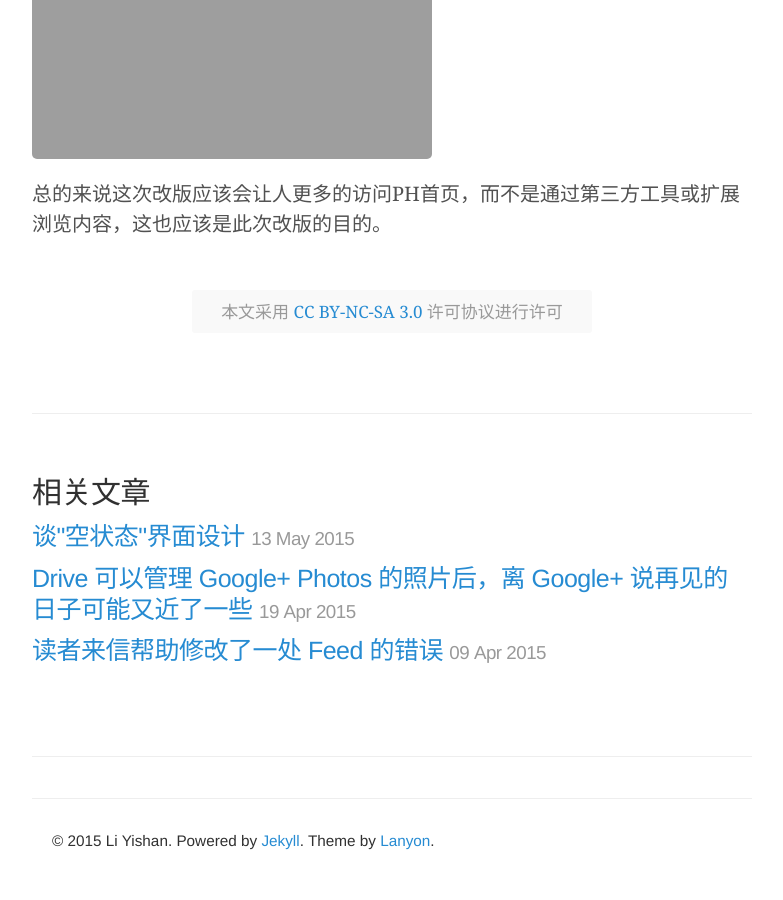
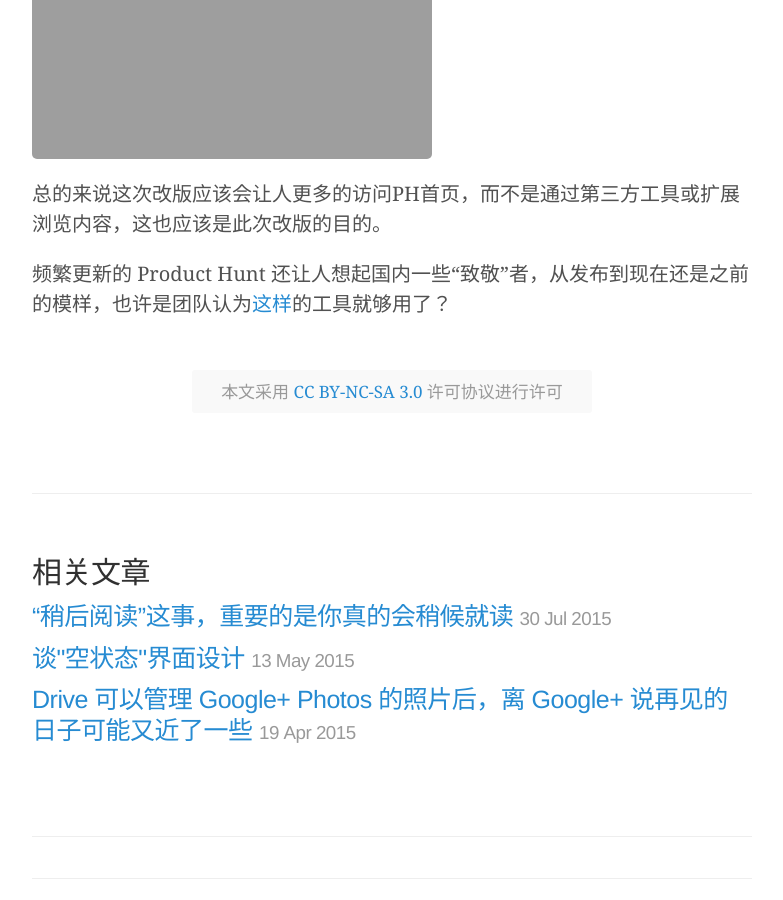
Before and after one commit to yishan/lysh, a Jekyll site: the page built from _posts/2015-07-11-product-hunt-updates.md, in a window 1280 px wide and 900 px high, scrolled down 1683 px. Shown: the whole window, without its empty margins (248-1031 px from the left). Built offline with Jekyll 4.4.1, drawn with Linux system fonts in a browser that asks for light colours; Markdown is read by kramdown in place of the engine named in the settings; comment, search, counter and statistics services are not loaded; some of the changed lines change nothing that is shown.

Commit message:
新文章
与其它文字修改

```diff
--- a/_posts/2015-07-11-product-hunt-updates.md
+++ b/_posts/2015-07-11-product-hunt-updates.md
@@ -21,3 +21,5 @@
 ![Product Hunt Info](\assets\2015_07\ph_prodcut_info.jpg =600x)
 
 总的来说这次改版应该会让人更多的访问PH首页，而不是通过第三方工具或扩展浏览内容，这也应该是此次改版的目的。
+
+频繁更新的 Product Hunt 还让人想起国内一些“致敬”者，从发布到现在还是之前的模样，也许是团队认为[这样](http://next.36kr.com/posts)的工具就够用了？
--- /dev/null
+++ b/_posts/2015-07-30-read-it-later-or-never.md
@@ -0,0 +1,39 @@
+---
+layout: post
+title: “稍后阅读”这事，重要的是你真的会稍候就读
+comments: true
+---
+
+前两天在 PH 看到一款新应用 PocketRocket，接入稍后阅读应用 Pocket 后，可以每日定时给你指定的邮箱投递阅读列表中的一篇文章。
+
+在我看来，有人会使用 PocketRocket 的原因，大概是他们没有时间打开 Pocket 去阅读那些存着有一段时间的文章。再往前想想，Pocket 里存这么多文章，又是因为初见它们时没有足够的阅读时间。
+
+![PocketRocket](\assets\2015_07\pocketrocket.jpg =600x)
+
+那么 PocketRocket 帮助人们解决了什么问题？
+
+是将先前标记为“稍候阅读”，但一直没时间真的去读，结果滞留在 Pocket 阅读列表中的文章？
+
+看上去应该是这样没错。但就像之前那段说的那样，有时间的人，早就安排时间去 Pocket 里把待读文章给读掉了，也不用看到 PocketRocket 才想起自己还注册过一个“稍后阅读”应用。
+
+或者是攒了一堆文章，自己看着长长一列就晕了，正好有这么一项服务，能够每天看仅看一篇从列表中随机挑出来的文章？
+
+但这似乎也有点问题，存在 Pocket 的文章不仅按添加时序排列，更有站内根据文章被暂存数量所统计出来的“热门”标签，理应更强大的推荐算法，为什么抵不过随机，而且仅仅是一篇的定时投递。而且，即便能够自己决定发送的时间，为什么发送到邮箱就一定会有时间阅读呢？有这个时间，到 Pocket 里读不就好了吗。
+
+在我看来，PocketRocket 这款应用适合那些认为自己之所以有这么多好东西存着没读，是因为自己没有“适合阅读”的时间，与自己因大量信息涌入而产生焦虑所导致的存贮癖好没有任何关系。
+
+没错，在面对大量信息时所产生的焦虑感，不仅是 Pocket 这样的稍后阅读应用产生的原因，也让 PocketRocket 这样的精选应用有风靡的环境。
+
+无论使用什么工具，处理信息的方式和态度没有变化，由信息带来的焦虑也不会因此而渐少。今天我们将自己认为有价值并将“稍后阅读”的文章存入一款应用，明天又会交给另一款应用，从前一款应用里筛出一篇发到邮箱里。
+
+到了后天，邮箱里所有来自后一款应用的邮件未进入收件箱就已被归类，继而再等待不知从哪里冒出又一款新应用，来解决那些经过层层传递，但总是没有被读到的文章。
+
+![PocketRocket](\assets\2015_07\prsetting.jpg =600x)
+
+关于这类产品我看到的趋势是，人们似乎都向往一种经过人工或机器筛选的，能够限量推送到自己面前的服务。大量筛选消息并整理自己阅读列表的行为，在如今推崇快速解决问题的环境下也没多少空间。
+
+无论是 Pocket 还是 PocketRocket，工具不断变化，被标记为“稍候阅读”的文章价值却是长久存在的。
+
+或许，是我们一直向前，没时间回头或静下心来与知识好好聊聊的心态，才真正需要被改变。
+
+![DoraemonThumbUp](\assets\2015_07\doraemon.png)
```
Also changed, not shown: assets/2015_07/doraemon.png (added), assets/2015_07/pocketrocket.jpg (added), assets/2015_07/prsetting.jpg (added).
